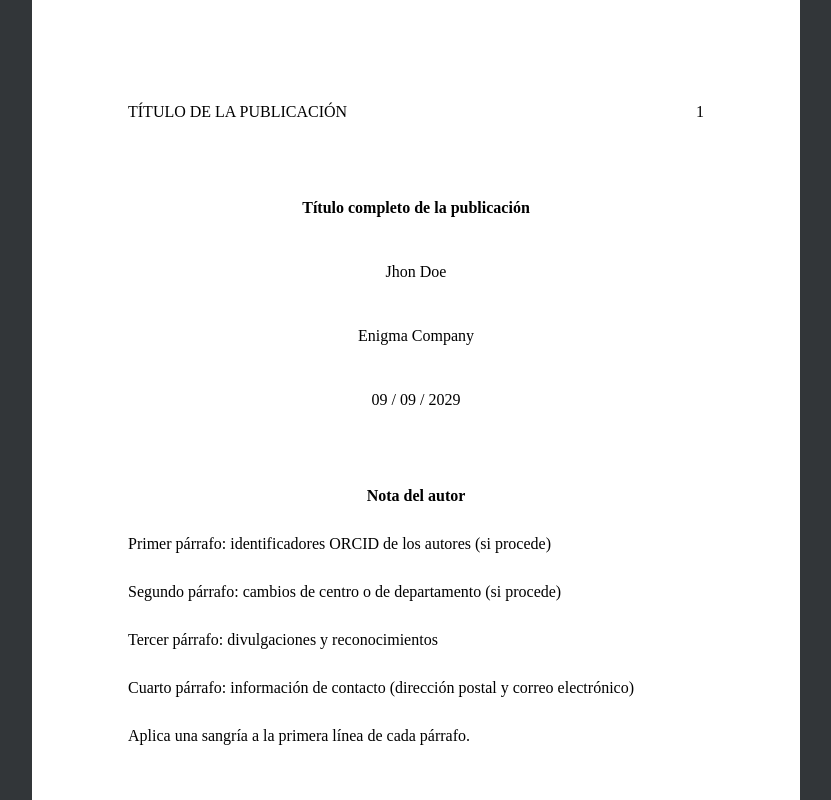
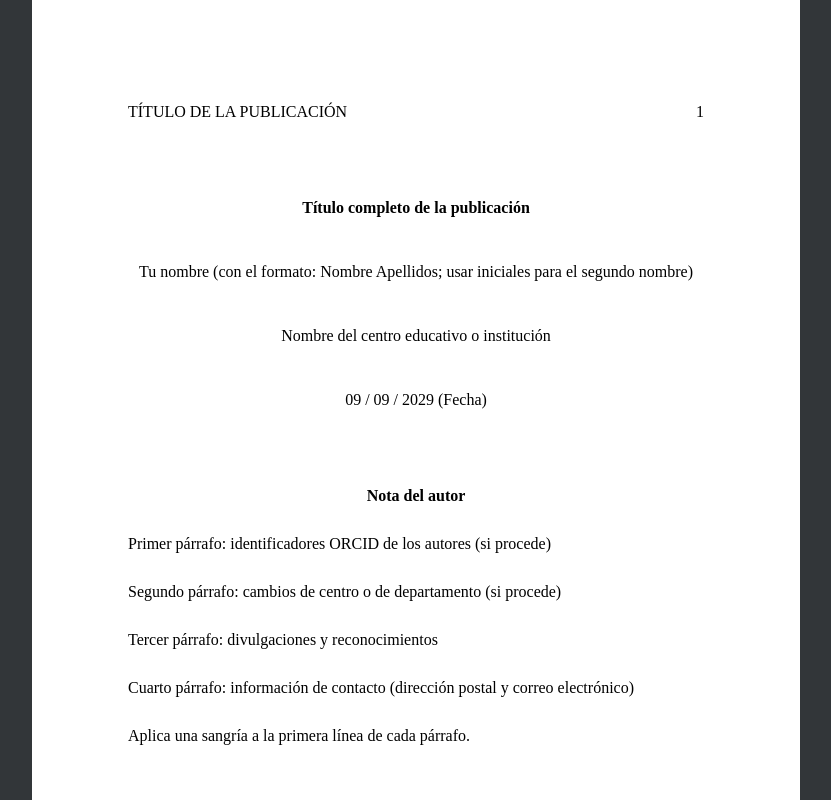
Before and after one commit to virtualitems/html-apa-style, a website: page pages/index.html in a window 1280 px wide. Shown: the top 800 px of the page, without its empty margins (224-1055 px from the left). Drawn offline with Linux system fonts and the light colour scheme; files that its build step writes are made by us from their sources.

Commit message:
update example texts

```diff
--- a/pages/index.html
+++ b/pages/index.html
@@ -23,9 +23,9 @@
     </header>
     <hgroup>
       <h1>Título completo de la publicación</h1>
-      <strong>Jhon Doe</strong>
-      <strong>Enigma Company</strong>
-      <strong>09 / 09 / 2029</strong>
+      <strong>Tu nombre (con el formato: Nombre Apellidos; usar iniciales para el segundo nombre)</strong>
+      <strong>Nombre del centro educativo o institución</strong>
+      <strong>09 / 09 / 2029 (Fecha)</strong>
       <h2>Nota del autor</h2>
       <p>Primer párrafo: identificadores ORCID de los autores (si procede)</p>
       <p>Segundo párrafo: cambios de centro o de departamento (si procede)</p>
```
